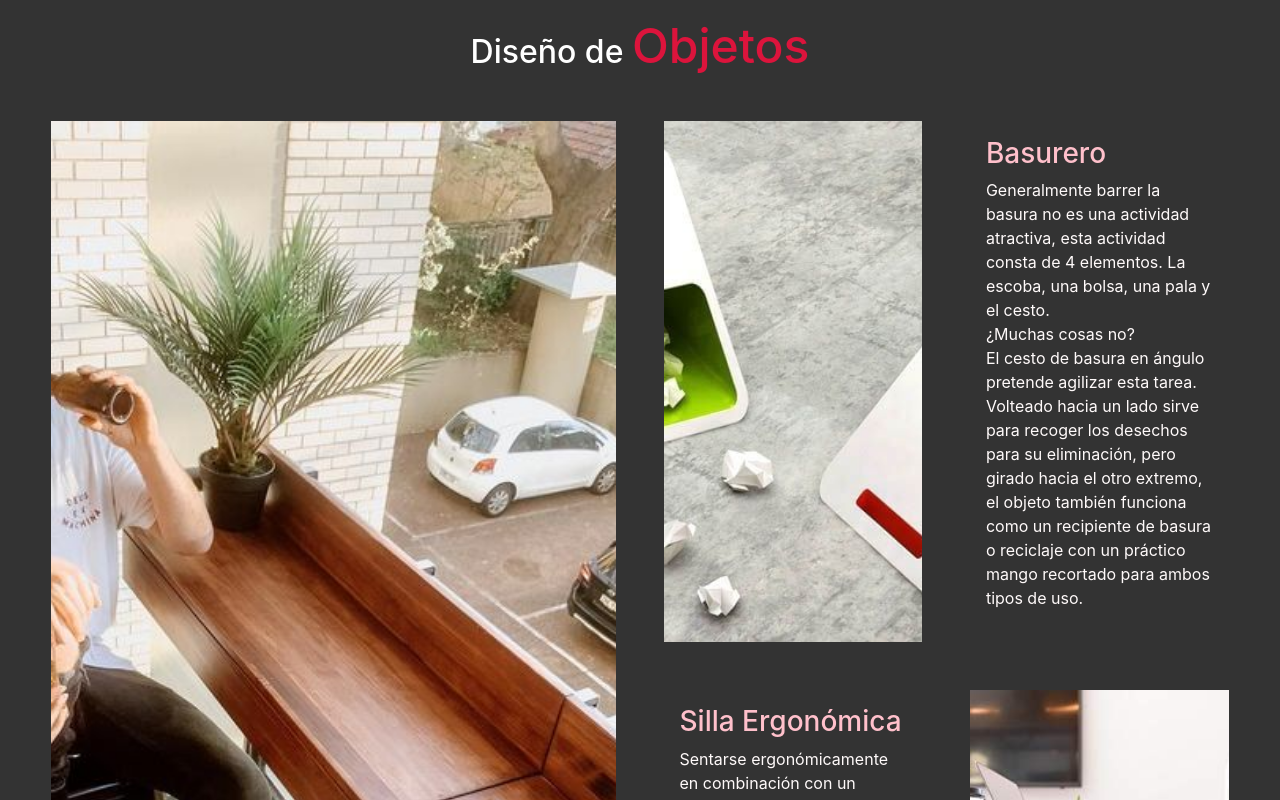
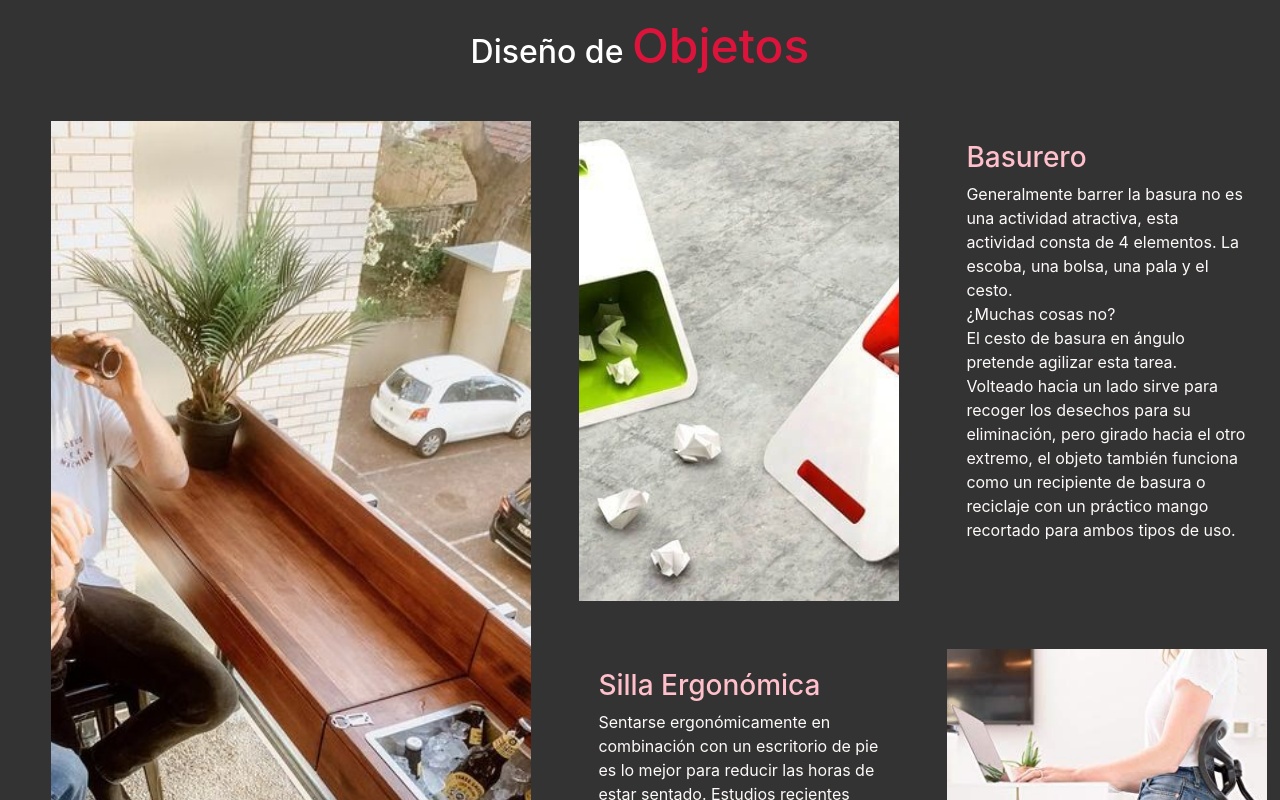
Before and after one commit to vocosCandelaria/PortfolioVocosDomeneCandelaria, a plain HTML site: page proyectos/MisProyectos.html in a window 1280 px wide. Shown: the part 720-1520 px from the top of the page. Drawn offline with nearby package versions, Linux system fonts and the light colour scheme.

Commit message:
proyecto con grid distintos

```diff
--- a/proyectos/MisProyectos.html
+++ b/proyectos/MisProyectos.html
@@ -76,10 +76,12 @@
         <div class="titulos">
             <h2>Diseño de <span>Objetos</span></h2>
         </div>
-        <div class="contenedorGrid">
-            <div class="items" id="itemDiseno">
+        <div class="contenedorGrid contenedorGrid1">
+            <div class="itemsGrandes" id="itemDiseno">
             </div>
-            <div class="items" id="item1"></div>
+            <div class="items" id="item1">
+
+            </div>
             <div class="itemsText" id="item2">
                 <h3>Basurero</h3>
                 <p>Generalmente barrer la basura no es una actividad atractiva, esta actividad consta de 4 elementos. La
@@ -109,8 +111,8 @@
         <div class="titulos">
             <h2>Diseño <span>Publicitario</span></h2>
         </div>
-        <div class="contenedorGrid">
-            <div class="items" id="itemPublicitario"></div>
+        <div class="contenedorGrid contenedorGrid2">
+            <div class="itemsGrandes" id="itemPublicitario"></div>
             <div class="items" id="item5">
             </div>
             <div class="itemsText" id="item6">
@@ -139,8 +141,8 @@
         <div class="titulos">
             <h2>Diseño de <span>Packaging</span></h2>
         </div>
-        <div class="contenedorGrid">
-            <div class="items" id="itemPackaging">
+        <div class="contenedorGrid contenedorGrid3">
+            <div class="itemsGrandes" id="itemPackaging">
             </div>
             <div class="itemsText" id="item9">
                 <h3>Packaging para almendras gourmet</h3>
@@ -162,8 +164,8 @@
         <div class="titulos">
             <h2>Diseño <span>Web</span></h2>
         </div>
-        <div class="contenedorGrid">
-            <div class="items" id="itemWeb">
+        <div class="contenedorGrid contenedorGrid4">
+            <div class="itemsGrandes" id="itemWeb">
             </div>
             <div class="items" id="item13"></div>
             <div class="itemsText" id="item14">
--- a/scss/_misProyectosAparte.scss
+++ b/scss/_misProyectosAparte.scss
@@ -36,7 +36,7 @@
 
 /*********fin portada****************/
 .titulos {
-    background-color:rgb(51, 51, 51);
+    background-color: rgb(51, 51, 51);
     position: relative;
     color: white;
     text-align: center;
@@ -48,28 +48,37 @@
         font-size: 3rem;
     }
 }
-
+.items{
+    min-width: 20rem;
+    max-height: 30rem;
+}
+.itemsGrandes{
+    min-width: 30rem;
+}
 .itemsText {
     padding: 6%;
     color: snow;
+    max-height: 30rem;
+    min-width: 20rem;
+    overflow: auto;
     h3 {
         color: pink;
-        font-size: 1,5rem;
+        font-size: 1, 5rem;
     }
 }
-
-
-.contenedorGrid {
+.contenedorGrid{
     width: 100%;
     display: grid;
     padding-left: 4%;
     padding-right: 4%;
     background-color: rgb(51, 51, 51);
     gap: 3rem;
-  grid-template-columns: 1fr 1fr 1fr 1fr;
+    grid-template-columns: repeat(4,1fr);
+    grid-template-rows: 30rem;
     height: auto;
-
-    #itemDiseno {
+}
+.contenedorGrid1 {
+        #itemDiseno {
         grid-column: 1/3;
         grid-row: 1/3;
         background-image: url(../multimedia/balconero.jpg);
@@ -84,7 +93,9 @@
         background-color: salmon;
         background-image: url(../multimedia/cesto.jpg);
         background-size: cover;
-        background-position: top;
+        background-repeat: no-repeat;
+        background-position: center;
+
     }
 
     #item2 {
@@ -107,7 +118,9 @@
 
     }
 }
-.contenedorGrid {
+
+.contenedorGrid2 {
+
     #itemPublicitario {
         grid-column: 3/5;
         grid-row: 1/3;
@@ -145,7 +158,7 @@
     }
 }
 
-.contenedorGrid {
+.contenedorGrid3 {
     #itemPackaging {
         grid-column: 1/3;
         grid-row: 1/3;
@@ -186,7 +199,7 @@
     }
 }
 
-.contenedorGrid {
+.contenedorGrid4 {
 
     #itemWeb {
         grid-column: 3/5;
@@ -228,4 +241,5 @@
         background-size: cover;
         background-position: top;
     }
+
 }
```
Also changed, not shown: css/estilos.css, 1 other file.
